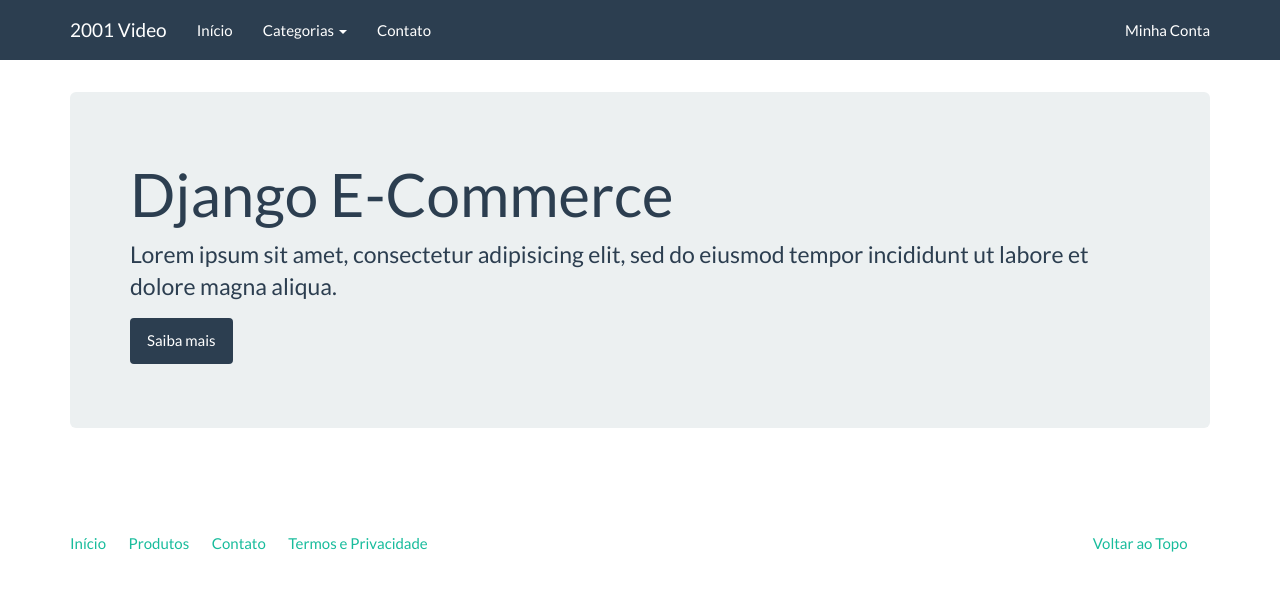
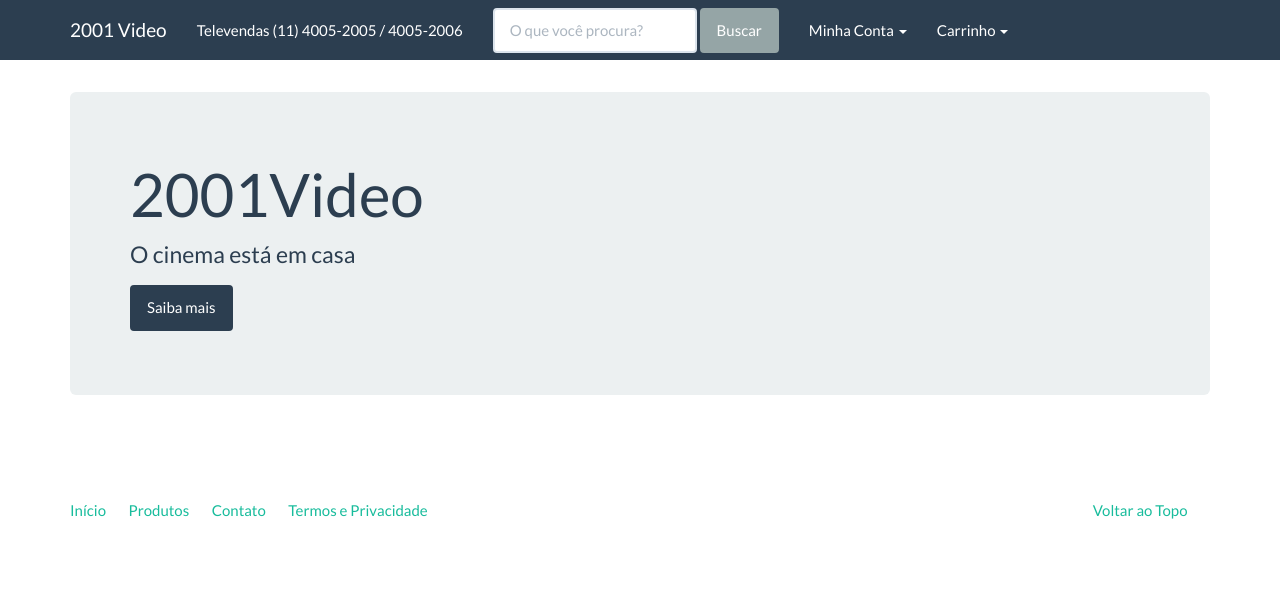
Before and after one commit to eduardosatyra/tecwebimpacta, a Django app: page / in a window 1280 px wide. Shown: the top 591 px of the page. Run offline with Django 3.2, Linux system fonts and the light colour scheme; some libraries are stand-ins or nearby versions.

Commit message:
Ajustar header

```diff
--- a/core/templates/includes/header/navbar.html
+++ b/core/templates/includes/header/navbar.html
@@ -1,4 +1,6 @@
 <div class="navbar navbar-default navbar-fixed-top">
+
+<!--menu!-->
       <div class="container">
         <div class="navbar-header">
           <a href="{% url 'index' %}" class="navbar-brand">2001 Video</a>
@@ -11,23 +13,34 @@
         <div class="navbar-collapse collapse" id="navbar-main">
           <ul class="nav navbar-nav">
             <li>
-              <a href="{% url 'index' %}">Início</a>
+              <a href="{% url 'index' %}">Televendas (11) 4005-2005 / 4005-2006</a>
             </li>
+              <form class="navbar-form navbar-left" role="search">
+                      <div class="form-group">
+                        <input type="text" class="form-control" placeholder="O que você procura?">
+                      </div>
+                      <button type="submit" class="btn btn-default">Buscar</button>
+                    </form>
+          </ul>
+          <ul class="nav navbar-nav navbar">
             <li class="dropdown">
-              <a class="dropdown-toggle" data-toggle="dropdown" href="#" id="download">Categorias <span class="caret"></span></a>
+              <a class="dropdown-toggle" data-toggle="dropdown" href="#" id="download">Minha Conta <span class="caret"></span></a>
               <ul class="dropdown-menu" aria-labelledby="download">
                 <li><a href="{% url 'product_list' %}">Notebooks</a></li>
+                <li class="divider"></li>
 				<li><a href="{% url 'product_list' %}">Acessórios</a></li>
 				<li><a href="{% url 'product_list' %}">Celulares</a></li>
               </ul>
             </li>
-			<li>
-				<a href="{% url 'contact' %}">Contato</a>
-			</li>
-          </ul>
-          <ul class="nav navbar-nav navbar-right">
-            <li><a href="#">Minha Conta</a></li>
+            <li class="dropdown">
+              <a class="dropdown-toggle" data-toggle="dropdown" href="#" id="download">Carrinho <span class="caret"></span></a>
+              <ul class="dropdown-menu" aria-labelledby="download">
+                <li><a href="{% url 'product_list' %}">Notebooks</a></li>
+                <li class="divider"></li>
+				<li><a href="{% url 'product_list' %}">Acessórios</a></li>
+				<li><a href="{% url 'product_list' %}">Celulares</a></li>
+              </ul>
+            </li>
           </ul>
         </div>
       </div>
-    </div>
--- a/core/templates/pages/index.html
+++ b/core/templates/pages/index.html
@@ -2,8 +2,8 @@
 
 {% block container %}
 	<div class="jumbotron page-header">
-		  <h1>Django E-Commerce</h1>
-		  <p>Lorem ipsum sit amet, consectetur adipisicing elit, sed do eiusmod tempor incididunt ut labore et dolore magna aliqua.</p>
+		  <h1>2001Video</h1>
+		  <p>O cinema está em casa</p>
 		  <p><a class="btn btn-primary">Saiba mais</a></p>
 	</div>
 {% endblock %}
```
